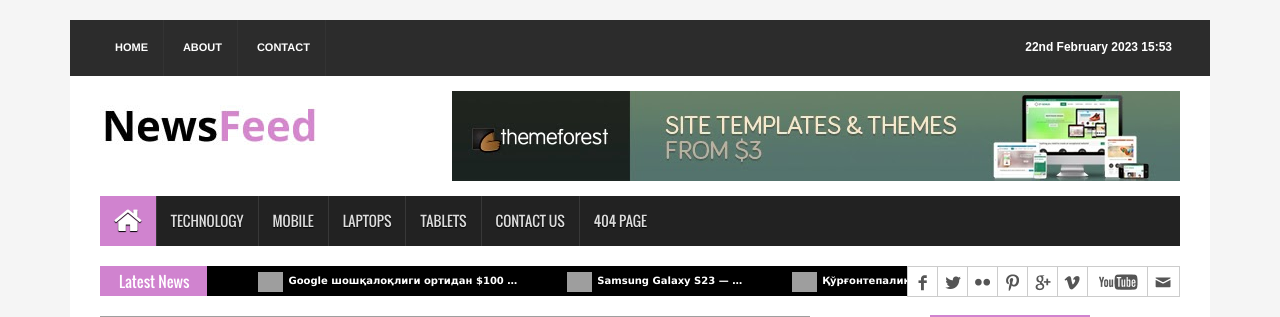
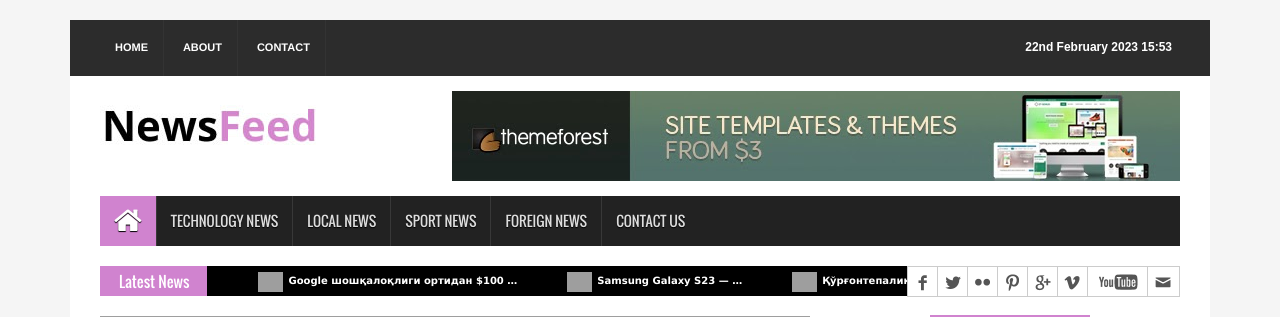
Before and after one commit to abrordevyoldoshev/News, a Django app: page / in a window 1280 px wide. Shown: the top 317 px of the page. Run offline with Django 4.2, Linux system fonts and the light colour scheme; data comes from the database, SQL or seed files in the repository; both versions use the stored data as it was after the commit; some libraries are stand-ins or nearby versions; grey boxes are pictures that could not be loaded.

Commit message:
stail beridi

```diff
--- a/news_app/urls.py
+++ b/news_app/urls.py
@@ -1,8 +1,14 @@
 from django.urls import path
-from .views import news_list, news_detail, homePageView,ContactPageView
+from .views import news_list, news_detail, homePageView, ContactPageView, LocalNewsView, ForeignNewsView, \
+    TechnologyNewsView, SportNewsView
+
 urlpatterns = [
     path('', homePageView, name='home_page'),
+    path('local/', LocalNewsView.as_view(), name='local_news_page'),
+    path('sport/', SportNewsView.as_view(), name='sport_news_page'),
     path('contact/', ContactPageView.as_view(), name='contact_page'),
+    path('foreign/', ForeignNewsView.as_view(), name='foreign_news_page'),
+    path("technology/", TechnologyNewsView.as_view(), name='technology_news_page'),
     path("news_all/", news_list, name='all_news_list'),
-    path("<slug:news>/", news_detail, name="news_detail")
+    path("<slug:news>/", news_detail, name="news_detail"),
 ]
--- a/news_app/views.py
+++ b/news_app/views.py
@@ -1,6 +1,6 @@
 from django.http import HttpResponse
 from django.shortcuts import render, get_object_or_404
-from django.views.generic import TemplateView, ListView
+from django.views.generic import TemplateView, ListView, UpdateView, CreateView, DetailView
 
 from .models import News, Category
 from .forms import ContactForms
@@ -74,13 +74,60 @@ class ContactPageView(TemplateView):
         }
         return render(request, 'news/contact.html', context=context)
 
-# def contactPageView(request):
-#     form = ContactForms(request.POST or None)
-#     if request.method == "POST" and form.is_valid():
-#         form.save()
-#         return HttpResponse("<h3>Biz bilan aloqaga chiqganinggiz uchun rahmat!")
-#     context = {
-#         "form": form
-#     }
-#
-#     return render(request, 'news/contact.html', context=context)
+
+def contactPageView(request):
+    form = ContactForms(request.POST or None)
+    if request.method == "POST" and form.is_valid():
+        form.save()
+        return HttpResponse("<h3>Biz bilan aloqaga chiqganinggiz uchun rahmat!")
+    context = {
+        "form": form
+    }
+
+    return render(request, 'news/contact.html', context=context)
+
+
+class LocalNewsView(ListView):
+    model = News
+    template_name = 'news/local.html'
+    context_object_name = 'local_news'
+
+    def get_queryset(self):
+        news = self.model.published.all().filter(category__name='Mahalliy')
+        return news
+
+
+class ForeignNewsView(ListView):
+    model = News
+    template_name = 'news/foreign.html'
+    context_object_name = 'Foreign_news'
+
+    def get_queryset(self):
+        news = self.model.published.all().filter(category__name='Horij')
+        return news
+
+
+class SportNewsView(ListView):
+    model = News
+    template_name = 'news/sport.html'
+    context_object_name = 'sport_news'
+
+    def get_queryset(self):
+        news = self.model.published.all().filter(category__name='Sport')
+        return news
+
+
+class TechnologyNewsView(ListView):
+    model = News
+    template_name = 'news/technology.html'
+    context_object_name = 'technology_news'
+
+    def get_queryset(self):
+        news = self.model.published.all().filter(category__name='Tehnalogiya')
+        return news
+
+
+class NewsUpdateView(UpdateView):
+    model = News
+    fields = ('title', 'body', 'image', 'category', 'status')
+    template_name = 'crud/news_edit.html'
--- a/templates/news/base.html
+++ b/templates/news/base.html
@@ -55,20 +55,11 @@
       <div id="navbar" class="navbar-collapse collapse">
         <ul class="nav navbar-nav main_nav">
           <li class="active"><a href="index.html"><span class="fa fa-home desktop-home"></span><span class="mobile-show">Home</span></a></li>
-          <li><a href="#">Technology</a></li>
-          <li class="dropdown"> <a href="#" class="dropdown-toggle" data-toggle="dropdown" role="button" aria-expanded="false">Mobile</a>
-            <ul class="dropdown-menu" role="menu">
-              <li><a href="#">Android</a></li>
-              <li><a href="#">Samsung</a></li>
-              <li><a href="#">Nokia</a></li>
-              <li><a href="#">Walton Mobile</a></li>
-              <li><a href="#">Sympony</a></li>
-            </ul>
-          </li>
-          <li><a href="#">Laptops</a></li>
-          <li><a href="#">Tablets</a></li>
+          <li><a href="{% url 'technology_news_page' %}">Technology news</a></li>
+          <li><a href="{% url 'local_news_page' %}">Local News</a></li>
+          <li><a href="{% url 'sport_news_page' %}">Sport News</a></li>
+          <li><a href="{% url 'foreign_news_page' %}">Foreign News</a></li>
           <li><a href="{% url 'contact_page' %}">Contact Us</a></li>
-          <li><a href="pages/404.html">404 Page</a></li>
         </ul>
       </div>
     </nav>
```
Also changed, not shown: templates/news/technology.html (added, +33 -0 lines), db.sqlite3, static/css/test.css (added), templates/crud/news_edit.html (added), templates/news/foreign.html (added), templates/news/local.html (added), templates/news/sport.html (added).
